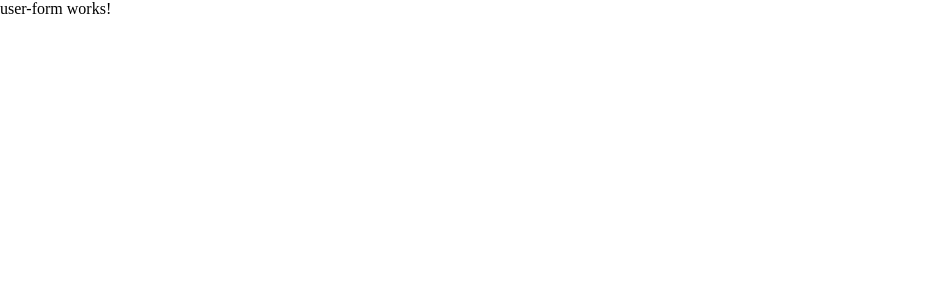
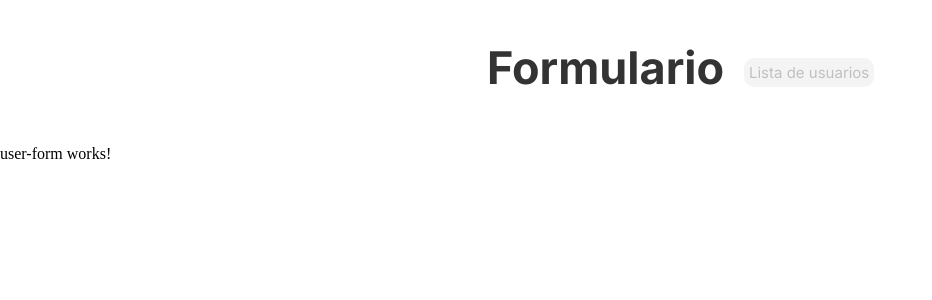
Before and after one commit to rodrigodsq/users-register, an Angular app: page / in a window 1280 px wide. Shown: the top 300 px of the page, without its empty margins (0-932 px from the left). Built offline with nearby package versions, Linux system fonts and the light colour scheme.

Commit message:
feat: header toggle component

```diff
--- a/src/app/app-routing.module.ts
+++ b/src/app/app-routing.module.ts
@@ -4,7 +4,12 @@ import { RouterModule, Routes } from '@angular/router';
 const routes: Routes = [
   {
     path: '',
-    loadChildren: () => import('./container/container.module').then(m => m.ContainerModule),
+    children: [
+      {
+        path: '',
+        loadChildren: () => import('./container/container.module').then(m => m.ContainerModule),
+      },
+    ]
   }
 ];
 
--- a/src/app/app.component.html
+++ b/src/app/app.component.html
@@ -1 +1,2 @@
+<app-header-toggle></app-header-toggle>
 <router-outlet></router-outlet>
--- a/src/app/components/header-toggle/header-toggle.component.html
+++ b/src/app/components/header-toggle/header-toggle.component.html
@@ -1 +1,12 @@
-<div></div>
+<section class="container" [ngClass]="{'isList': isList}">
+  <div [ngClass]="{'title': !isList, 'second': isList}">
+    <p (click)="onToggle(false)">
+      Formulario
+    </p>
+  </div>
+  <div [ngClass]="{'title': isList, 'second': !isList}">
+    <p (click)="onToggle(true)">
+      Lista de usuarios
+    </p>
+  </div>
+</section>
--- a/src/app/components/header-toggle/header-toggle.component.scss
+++ b/src/app/components/header-toggle/header-toggle.component.scss
@@ -0,0 +1,56 @@
+@import "../../styles/fonts";
+@import "../../styles/colors";
+@import "../../styles/theme";
+
+
+.container
+{
+  margin: 40px 0px 50px;
+  @include base-flex(row, center, center, nowrap);
+  transition: 1s;
+}
+
+.isList
+{
+  flex-direction: row-reverse;
+}
+
+.title
+{
+  flex-grow: 3;
+  @include base-flex(row, flex-end, center, nowrap);
+
+  p
+  {
+    transition: 0.5s;
+    @include font-bold;
+    font-size: 45px;
+    color: $primary-black;
+  }
+}
+
+.second
+{
+  flex-grow: 2.5;
+
+  p
+  {
+    @include font-regular;
+    font-size: 15px;
+    transition: 0.5s;
+    margin-left: 20px;
+    margin-top: 10px;
+    color: $primary-black;
+    opacity: 30%;
+    padding: 5px;
+    background-color: $third-grey;
+    border-radius: 10px;
+    width: fit-content;
+    cursor: pointer;
+
+    &:active
+    {
+      opacity: 70%;
+    }
+  }
+}
--- a/src/app/components/header-toggle/header-toggle.component.ts
+++ b/src/app/components/header-toggle/header-toggle.component.ts
@@ -1,4 +1,5 @@
 import { Component, OnInit } from '@angular/core';
+import { Router } from '@angular/router';
 
 @Component({
   selector: 'app-header-toggle',
@@ -7,10 +8,21 @@ import { Component, OnInit } from '@angular/core';
 })
 export class HeaderToggleComponent implements OnInit {
 
-  constructor()
+  public isList: boolean = false;
+
+  constructor(private readonly router: Router)
   { }
 
   public ngOnInit(): void
-  {}
+  {
+    this.isList = location.pathname === '/users-list';
+  }
+
+  public onToggle(value: boolean): void
+  {
+    if(value === this.isList) return;
+    this.isList = !this.isList;
+    this.router.navigateByUrl(value ? '/users-list' : '' );
+  }
 
 }
--- a/src/app/container/user-form/user-form.component.html
+++ b/src/app/container/user-form/user-form.component.html
@@ -1,2 +1 @@
 <p>user-form works!</p>
-<app-header-toggle></app-header-toggle>
--- a/src/app/container/user-form/user-form.module.ts
+++ b/src/app/container/user-form/user-form.module.ts
@@ -1,6 +1,5 @@
 import { CommonModule } from '@angular/common';
 import { NgModule } from '@angular/core';
-import { ComponentsModule } from '../../components/components.module';
 import { UserFormRoutingModule } from './user-form-routing.module';
 import { UserFormComponent } from './user-form.component';
 
@@ -10,8 +9,7 @@ import { UserFormComponent } from './user-form.component';
   ],
   imports: [
     CommonModule,
-    UserFormRoutingModule,
-    ComponentsModule
+    UserFormRoutingModule
   ]
 })
 export class UserFormModule { }
```
